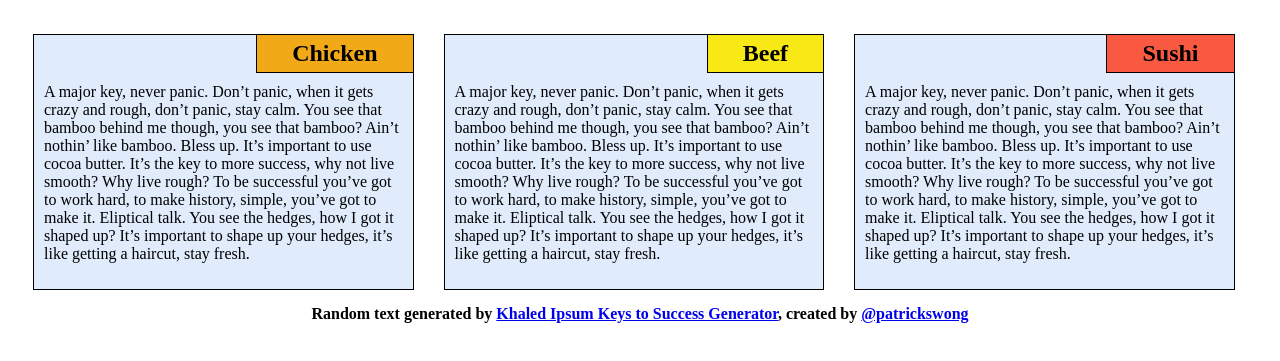
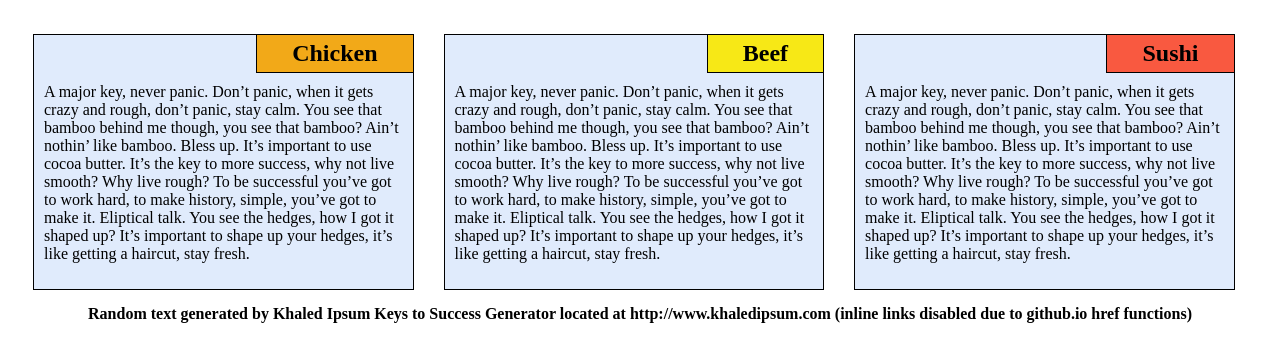
Before and after one commit to itsBenAnderson/coursera-test, a plain HTML site: page module2-solution/index.html in a window 1280 px wide. Shown: the part 61-422 px from the top of the page. Drawn offline with Linux system fonts and the light colour scheme.

Commit message:
Update index.html

```diff
--- a/module2-solution/index.html
+++ b/module2-solution/index.html
@@ -29,5 +29,5 @@
 	</div>
 </div>
 </body>
-<footer>Random text generated by <a href="http://www.khaledipsum.com">Khaled Ipsum Keys to Success Generator</a>, created by <a href="http://www.twitter.com/patrickswong">@patrickswong</a>
+<footer>Random text generated by Khaled Ipsum Keys to Success Generator located at http://www.khaledipsum.com (inline links disabled due to github.io href functions)</footer>
 </html>
```
